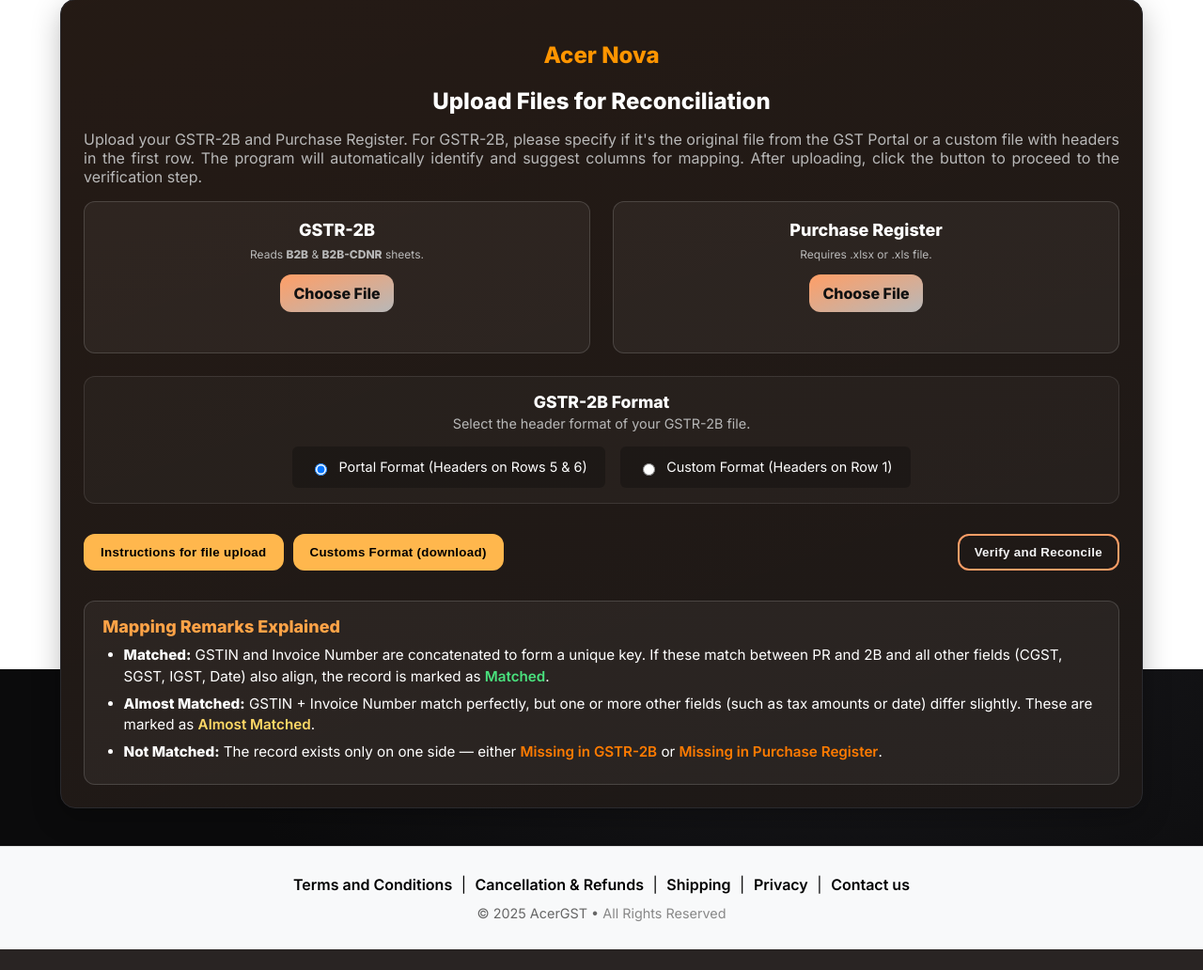
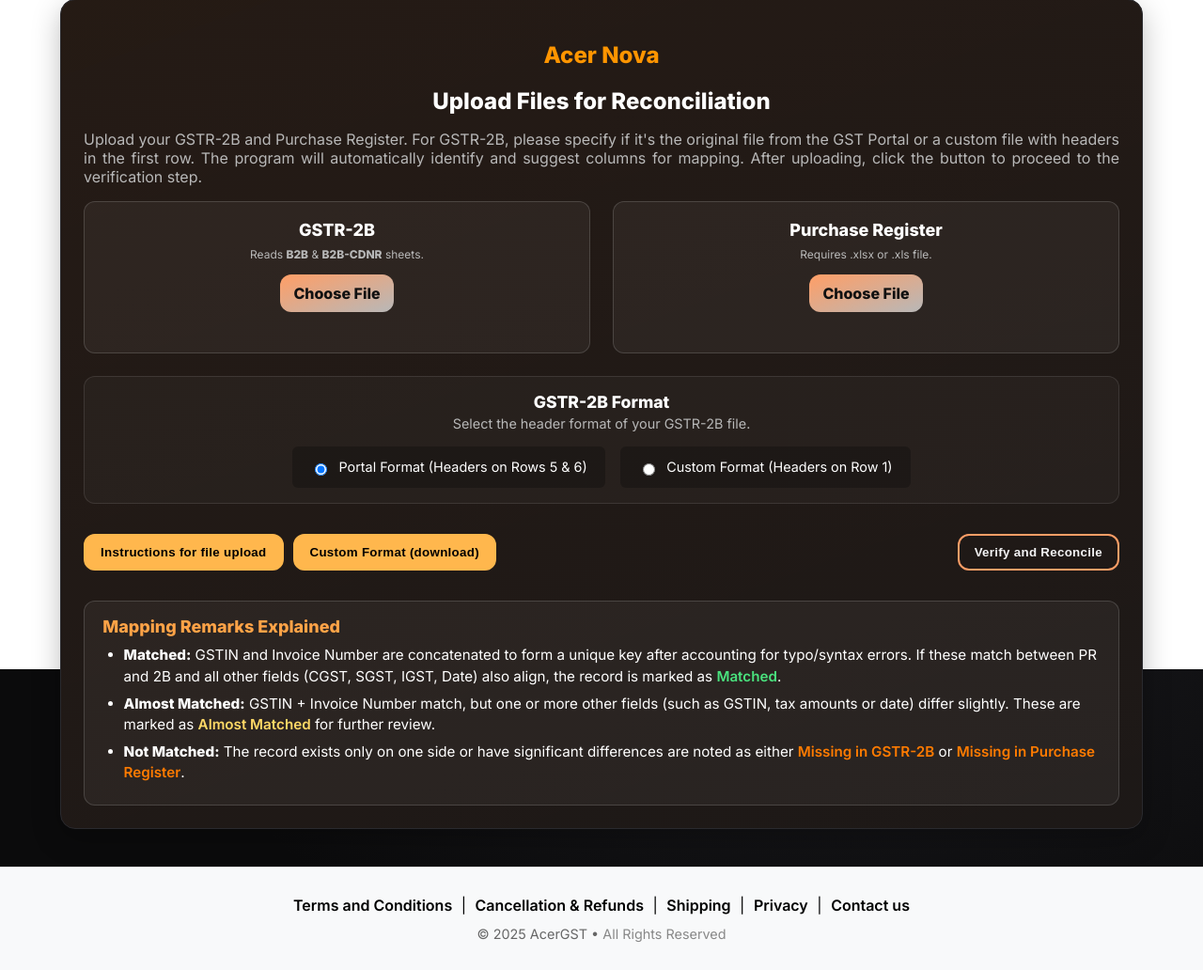
Before and after one commit to deerao75/gst-reconcile, a Flask app: page / in a window 1280 px wide. Shown: the part 88-1120 px from the top of the page at 94% size. Before the commit the page ends 1098 px from the top, so only its background shows below. Run offline with Flask 3, Linux system fonts and the light colour scheme.

Commit message:
text review and correction

```diff
--- a/templates/index.html
+++ b/templates/index.html
@@ -50,7 +50,7 @@
     <div class="upload-actions">
       <div style="display: flex; gap: 10px; flex-wrap: wrap;">
         <button type="button" id="instruction-btn" class="cta cta-secondary">Instructions for file upload</button>
-        <button type="button" id="custom-format-btn" class="cta cta-secondary">Customs Format (download)</button>
+        <button type="button" id="custom-format-btn" class="cta cta-secondary">Custom Format (download)</button>
       </div>
       <button type="submit" class="cta">Verify and Reconcile</button>
     </div>
@@ -58,9 +58,9 @@
     <div class="remark-box">
       <h3>Mapping Remarks Explained</h3>
       <ul>
-        <li><b>Matched:</b> GSTIN and Invoice Number are concatenated to form a unique key. If these match between PR and 2B and all other fields (CGST, SGST, IGST, Date) also align, the record is marked as <span class="matched">Matched</span>.</li>
-        <li><b>Almost Matched:</b> GSTIN + Invoice Number match perfectly, but one or more other fields (such as tax amounts or date) differ slightly. These are marked as <span class="almost">Almost Matched</span>.</li>
-        <li><b>Not Matched:</b> The record exists only on one side — either <span class="missing">Missing in GSTR-2B</span> or <span class="missing">Missing in Purchase Register</span>.</li>
+        <li><b>Matched:</b> GSTIN and Invoice Number are concatenated to form a unique key after accounting for typo/syntax errors. If these match between PR and 2B and all other fields (CGST, SGST, IGST, Date) also align, the record is marked as <span class="matched">Matched</span>.</li>
+        <li><b>Almost Matched:</b> GSTIN + Invoice Number match, but one or more other fields (such as GSTIN, tax amounts or date) differ slightly. These are marked as <span class="almost">Almost Matched</span> for further review.</li>
+        <li><b>Not Matched:</b> The record exists only on one side or have significant differences are noted as either <span class="missing">Missing in GSTR-2B</span> or <span class="missing">Missing in Purchase Register</span>.</li>
       </ul>
     </div>
   </form>
@@ -78,8 +78,8 @@
     <h3>GSTR-2B File Requirements</h3>
     <p>You have two options for your GSTR-2B file. Please select the correct format on the upload page:</p>
     <ul>
-        <li><strong>GST Portal Format (Recommended):</strong> Use the original, unmodified Excel file from the GST Portal where headers are on rows 5 and 6.</li>
-        <li><strong>Custom Format:</strong> If using a modified file, ensure all column headers are in the <strong>first row</strong>.</li>
+        <li><strong>GST Portal Format:</strong> Use the original, unmodified Excel file from the GST Portal where headers are on rows 5 and 6.</li>
+        <li><strong>Custom Format:</strong> If using a modified file, ensure to upload the 2B file as per the format provided and with headings in <strong>first row</strong>.</li>
     </ul>
     <p>For both formats, your file must contain sheets named exactly <strong>"B2B"</strong> and/or <strong>"B2B-CDNR"</strong>.</p>
 
@@ -87,7 +87,7 @@
     <ul>
         <li><strong>File Type:</strong> Must be an Excel file (.xlsx or .xls).</li>
         <li><strong>Headers:</strong> Use simple, clear, and generic headers in the <strong>first row</strong> (e.g., "Invoice Number", "Supplier GSTIN", "Invoice Date", "CGST").</li>
-        <li><strong>Essential Data:</strong> The file must contain columns for the supplier's GSTIN, invoice number, invoice date, taxable value, and tax amounts.</li>
+        <li><strong>Essential Data:</strong> The file must contain columns for the supplier's GSTIN, invoice number, invoice date, taxable value, and CGST, SGST and IGST amounts.</li>
     </ul>
 
     <h3>General Tips for Data Accuracy</h3>
@@ -111,7 +111,7 @@
 
     <h3>How to fill the data:</h3>
     <ul>
-        <li><strong>Unified Data:</strong> All Invoices, Credit Notes, Debit Notes, and Import of Goods data must be uploaded in a single Excel file.</li>
+        <li><strong>Unified Data:</strong> All Invoices, Credit Notes, Debit Notes, and Import of Goods data, if any, must be uploaded in a single Excel sheet.</li>
         <li><strong>Sheet Name:</strong> The data must be placed in a specific sheet named exactly <strong>"B2B"</strong>.</li>
         <li><strong>Headers:</strong> Please use the attached format. Do not change the header names in the first row.</li>
     </ul>
--- a/templates/verify.html
+++ b/templates/verify.html
@@ -179,7 +179,7 @@
                style="display: block; margin-top: 8px; padding: 0.6rem; border-radius: 8px; border: 1px solid #ccc; font-size: 1rem; background: #fafafa; max-width: 300px;">
       </label>
       <p class="muted" style="margin-top: 5px; font-size: 0.9rem; color: #666;">
-        This is used to calculate Past Period ITC (4D1). Any matched invoice dated <em>before</em> this month will be added to 4D1.
+        This is used to calculate the approximate Past Period ITC (4D1). Any matched invoice dated <em>before</em> the current month selected will be added to 4D1.
       </p>
     </div>
     <!-- End of New Input -->
```
